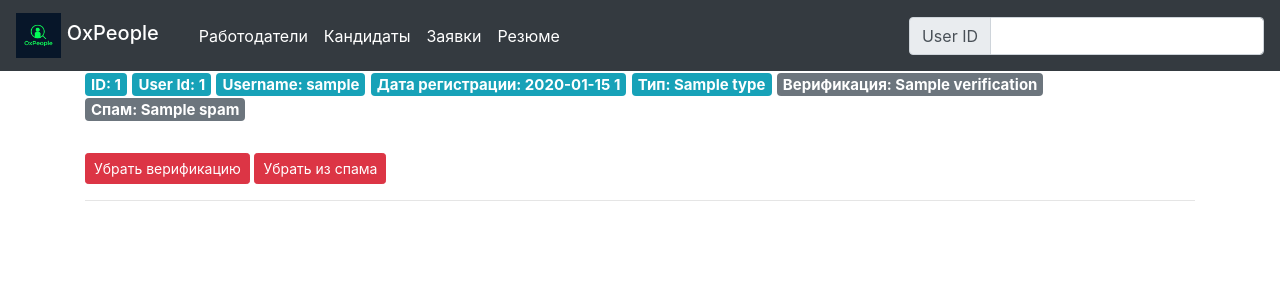
After one commit to Batya02/HH_Local, a Python web app: template web/templates/find_user.html in a window 1280 px wide. The commit adds this page. Shown: the top 300 px of the page. Run offline with Jinja, Linux system fonts and the light colour scheme; the template is opened without the code that fills it: most values are stand-ins (such as "Sample title", 1, 10 or a date in 2020); some libraries are stand-ins or nearby versions.

Commit message:
hh_local

```diff
--- a/web/templates/base.html
+++ b/web/templates/base.html
@@ -11,8 +11,11 @@
     <title>{% block title %} {% endblock %}</title>
   </head>
   <body>
-    <nav class="navbar navbar-expand-md navbar-light bg-light">
-        <a class="navbar-brand" href="{{ url_for('index')}}">OxPeople</a>
+    <nav class="navbar navbar-expand-md navbar-dark bg-dark">
+        <a class="navbar-brand" href="{{ url_for('index')}}">
+            <img src="static/img/oxpeople.jpg" width="45" height="45" class="d-inline-block align-top" alt="">
+            <span class="navbar-brand mb-0 h1">OxPeople</span>
+        </a>
         <button class="navbar-toggler" type="button" data-toggle="collapse" data-target="#navbarNav" aria-controls="navbarNav" aria-expanded="false" aria-label="Toggle navigation">
             <span class="navbar-toggler-icon"></span>
         </button>
@@ -32,6 +35,14 @@
             </li>
             </ul>
         </div>
+        <form class="form-inline" method="post">
+        <div class="input-group">
+          <div class="input-group-prepend">
+            <span class="input-group-text" id="basic-addon1">User ID</span>
+          </div>
+          <input type="text" class="form-control" aria-label="Username" aria-describedby="basic-addon1" name="get-user-id">
+        </div>
+  </form>
     </nav>
     <div class="container">
         {% block content %} {% endblock %}
--- a/web/templates/candidats.html
+++ b/web/templates/candidats.html
@@ -14,6 +14,12 @@
         <span class="badge badge-primary">Почта: {{ candidat.email }}</span>
         <span class="badge badge-primary">Телефон: {{ candidat.phone }}</span>
         <span class="badge badge-primary">Ссылка: {{ candidat.url }}</span>
+
+        <br>
+        <br>
+        <form method="post">
+        <button type="submit" class="btn btn-dark btn-sm btn-block" name="more-information-candidat" value="{{candidat.user_id}}">Подробно...</button>
+        </form>
         <hr>
     {% endfor %}
 {% endblock %}
--- /dev/null
+++ b/web/templates/find_user.html
@@ -0,0 +1,31 @@
+{% extends 'base.html' %}
+
+{% block content %}
+    {% for user in user_data %}
+        <h5><span class="badge badge-info">ID: {{ user.id }}</span>
+        <span class="badge badge-info">User Id: {{ user.user_id }}</span>
+        {% if user.username != None %}
+            <a href="https://t.me/{{user.username}}" class="badge badge-info">Username: {{ user.username }}</a>
+        {% else %}
+            <span class="badge badge-info">Username: Отсутствует</span>
+        {% endif %}
+        <span class="badge badge-info">Дата регистрации: {{ (user.created | string)[:-7]  }}</span>
+        <span class="badge badge-info">Тип: {{ user.type }}</span>
+        <span class="badge badge-secondary">Верификация: {{ user.verification }}</span>
+        <span class="badge badge-secondary">Спам: {{ user.spam }}</span></h5>
+        <br>
+        <form method="post">
+        {% if user.verification == 0 %}
+            <button type="submit" class="btn btn-success btn-sm" name="one-add-verification-employer" value="{{user.user_id}}">Верифицировать</button>
+        {% else %}
+            <button type="submit" class="btn btn-danger btn-sm" name="one-add-unverification-employer" value="{{user.user_id}}">Убрать верификацию</button>
+        {% endif %}
+        {% if user.spam == 0 %}
+            <button type="submit" class="btn btn-success btn-sm" name="one-add-in-spam-employer" value="{{user.user_id}}">Добавить в спам</button>
+        {% else %}
+            <button type="submit" class="btn btn-danger btn-sm" name="one-add-of-unspam-employer" value="{{user.user_id}}">Убрать из спама</button>
+        {% endif %}
+        </form>
+        <hr>
+    {% endfor %}
+{% endblock %}
```
Also changed, not shown: web/templates/more-information-candidat.html (added, +31 -0 lines).
